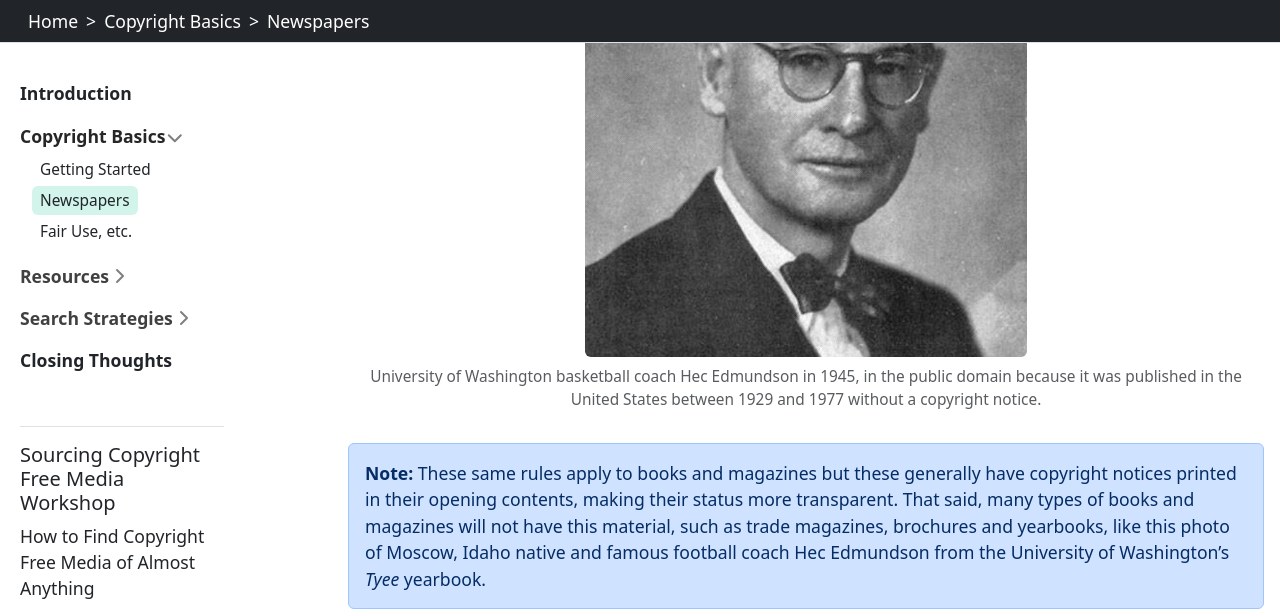
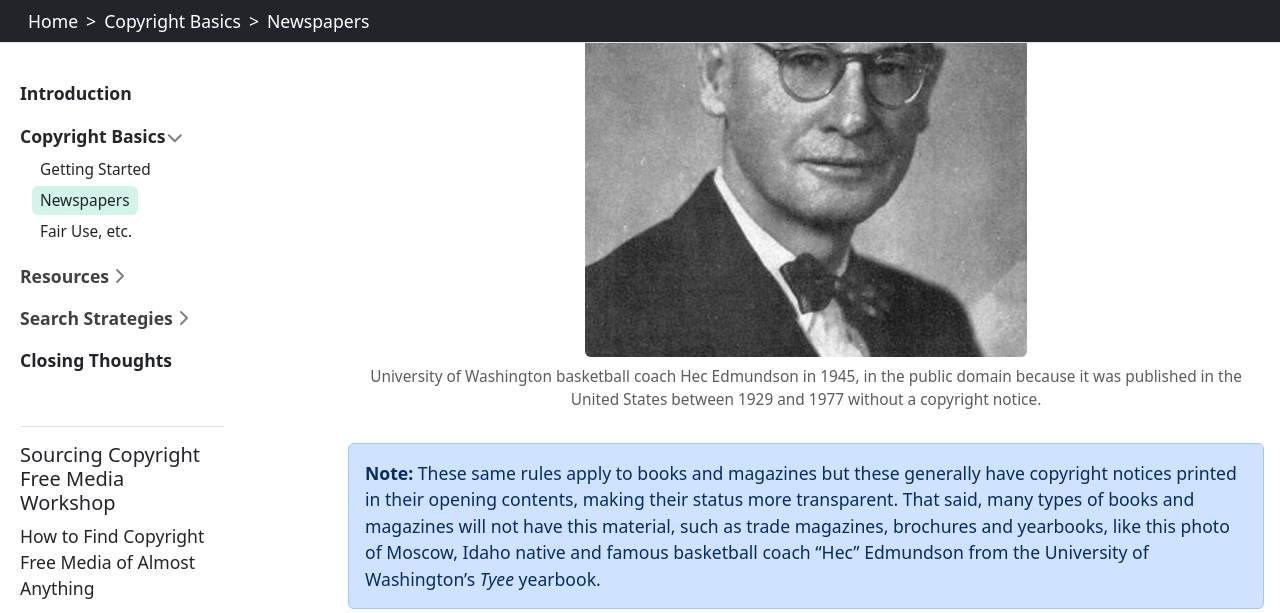
Before and after one commit to aweymo-ui/source_cr_free, a Jekyll site: the page built from content/basics/newspapers.md, in a window 1280 px wide and 900 px high, scrolled down 2901 px, cut to the strip 0-613 px from the top of the window. Built offline with Jekyll 4.4.1, drawn with Linux system fonts in a browser that asks for light colours.

```diff
--- a/content/basics/newspapers.md
+++ b/content/basics/newspapers.md
@@ -31,5 +31,5 @@ For this hypothetical, we would look again at the year 1927, 28 years after the
 {% include figure.html img="hec.jpg" width="50%" alt="Black and white photo of man in glasses, suit and bowtie" caption="University of Washington basketball coach Hec Edmundson in 1945, in the public domain because it was published in the United States between 1929 and 1977 without a copyright notice." %}
 
 {% capture text %}**Note:**
-These same rules apply to books and magazines but these generally have copyright notices printed in their opening contents, making their status more transparent. That said, many types of books and magazines will not have this material, such as trade magazines, brochures and yearbooks, like this photo of Moscow, Idaho native and famous football coach Hec Edmundson from the University of Washington's _Tyee_ yearbook. {% endcapture %}
+These same rules apply to books and magazines but these generally have copyright notices printed in their opening contents, making their status more transparent. That said, many types of books and magazines will not have this material, such as trade magazines, brochures and yearbooks, like this photo of Moscow, Idaho native and famous basketball coach "Hec" Edmundson from the University of Washington's _Tyee_ yearbook. {% endcapture %}
 {% include alert.html text=text color=secondary %}
```
Also changed, not shown: content/search/challenge.md (added, +24 -0 lines), images/argo_05151907.jpg (added).
